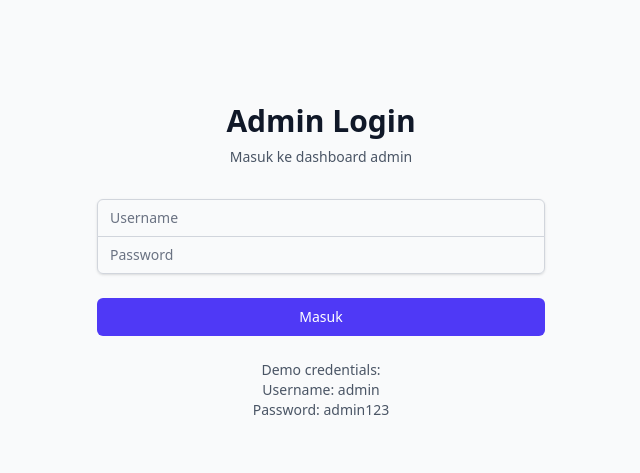
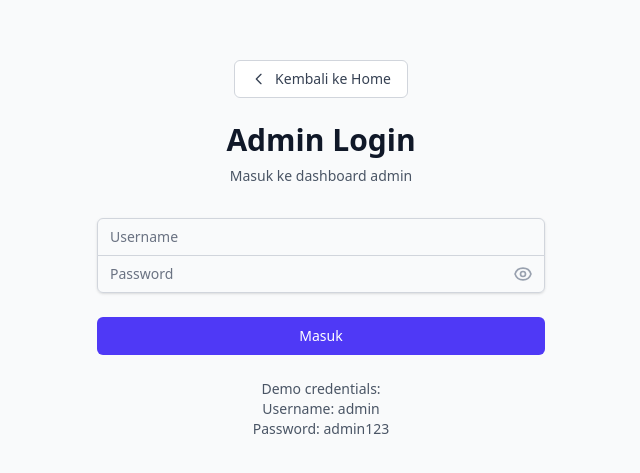
Before and after one commit to nzsnyn/bejalen, a Next.js app: page /admin/login in a window 1280 px wide. Shown: the part 151-624 px from the top of the page, without its empty margins (319-959 px from the left). Built offline with nearby package versions, Linux system fonts and the light colour scheme.

Commit message:
Add password visibility toggle and back to home button in admin login

```diff
--- a/app/admin/login/page.tsx
+++ b/app/admin/login/page.tsx
@@ -11,6 +11,7 @@ export default function AdminLogin() {
   });
   const [error, setError] = useState('');
   const [isLoading, setIsLoading] = useState(false);
+  const [showPassword, setShowPassword] = useState(false);
   const router = useRouter();
 
   const handleSubmit = async (e: React.FormEvent) => {
@@ -36,11 +37,25 @@ export default function AdminLogin() {
       [e.target.name]: e.target.value
     });
   };
+  const togglePasswordVisibility = () => {
+    setShowPassword(!showPassword);
+  };
 
   return (
     <div className="min-h-screen flex items-center justify-center bg-gray-50 py-12 px-4 sm:px-6 lg:px-8">
       <div className="max-w-md w-full space-y-8">
         <div>
+          <div className="flex justify-center mb-4">
+            <button
+              onClick={() => router.push('/')}
+              className="inline-flex items-center px-4 py-2 border border-gray-300 text-sm font-medium rounded-md text-gray-700 bg-white hover:bg-gray-50 focus:outline-none focus:ring-2 focus:ring-offset-2 focus:ring-indigo-500 transition-colors"
+            >
+              <svg className="w-4 h-4 mr-2" fill="none" stroke="currentColor" viewBox="0 0 24 24">
+                <path strokeLinecap="round" strokeLinejoin="round" strokeWidth={2} d="M15 19l-7-7 7-7" />
+              </svg>
+              Kembali ke Home
+            </button>
+          </div>
           <h2 className="mt-6 text-center text-3xl font-extrabold text-gray-900">
             Admin Login
           </h2>
@@ -64,21 +79,36 @@ export default function AdminLogin() {
                 value={credentials.username}
                 onChange={handleChange}
               />
-            </div>
-            <div>
+            </div>            <div className="relative">
               <label htmlFor="password" className="sr-only">
                 Password
               </label>
               <input
                 id="password"
                 name="password"
-                type="password"
+                type={showPassword ? "text" : "password"}
                 required
-                className="appearance-none rounded-none relative block w-full px-3 py-2 border border-gray-300 placeholder-gray-500 text-gray-900 rounded-b-md focus:outline-none focus:ring-indigo-500 focus:border-indigo-500 focus:z-10 sm:text-sm"
+                className="appearance-none rounded-none relative block w-full px-3 py-2 pr-10 border border-gray-300 placeholder-gray-500 text-gray-900 rounded-b-md focus:outline-none focus:ring-indigo-500 focus:border-indigo-500 focus:z-10 sm:text-sm"
                 placeholder="Password"
                 value={credentials.password}
                 onChange={handleChange}
               />
+              <button
+                type="button"
+                className="absolute inset-y-0 right-0 pr-3 flex items-center"
+                onClick={togglePasswordVisibility}
+              >
+                {showPassword ? (
+                  <svg className="h-5 w-5 text-gray-400 hover:text-gray-600" fill="none" stroke="currentColor" viewBox="0 0 24 24">
+                    <path strokeLinecap="round" strokeLinejoin="round" strokeWidth={2} d="M13.875 18.825A10.05 10.05 0 0112 19c-4.478 0-8.268-2.943-9.543-7a9.97 9.97 0 011.563-3.029m5.858.908a3 3 0 114.243 4.243M9.878 9.878l4.242 4.242M9.878 9.878L3 3m6.878 6.878L21 21" />
+                  </svg>
+                ) : (
+                  <svg className="h-5 w-5 text-gray-400 hover:text-gray-600" fill="none" stroke="currentColor" viewBox="0 0 24 24">
+                    <path strokeLinecap="round" strokeLinejoin="round" strokeWidth={2} d="M15 12a3 3 0 11-6 0 3 3 0 016 0z" />
+                    <path strokeLinecap="round" strokeLinejoin="round" strokeWidth={2} d="M2.458 12C3.732 7.943 7.523 5 12 5c4.478 0 8.268 2.943 9.542 7-1.274 4.057-5.064 7-9.542 7-4.477 0-8.268-2.943-9.542-7z" />
+                  </svg>
+                )}
+              </button>
             </div>
           </div>
 
```
